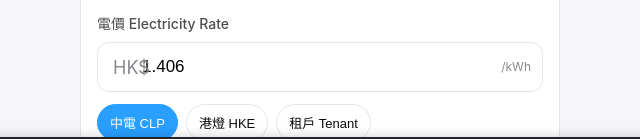
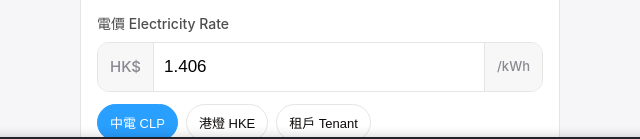
Before and after one commit to ralhkt/Hongkong-Appliance-Billing-Calculatorv2, a website: page index.html in a window 1280 px wide. Shown: the part 663-802 px from the top of the page, 320-960 px from the left. Drawn offline with Linux system fonts and the light colour scheme; no server answers.

Commit message:
Fix electricity rate field text overlapping HK$ prefix
Replace absolute-positioned prefix/suffix with a flex composite input
so HK$, the numeric value, and /kWh each have dedicated space on narrow screens.

```diff
--- a/index.html
+++ b/index.html
@@ -287,6 +287,63 @@
         .input-with-prefix {
             padding-left: 2.75rem;
             padding-right: 3.25rem;
+        }
+
+        /* Composite input: prefix | field | suffix — no absolute overlap */
+        .input-composite {
+            display: flex;
+            align-items: stretch;
+            width: 100%;
+            max-width: 100%;
+            min-width: 0;
+            border: 1px solid hsl(20, 5.9%, 90%);
+            border-radius: var(--radius);
+            background: white;
+            overflow: hidden;
+            transition: border-color 0.2s, box-shadow 0.2s;
+            min-height: var(--touch-target);
+        }
+
+        .input-composite:focus-within {
+            border-color: var(--ios-blue);
+            box-shadow: 0 0 0 2px hsla(207, 100%, 58%, 0.2);
+        }
+
+        .input-composite .input {
+            flex: 1;
+            min-width: 0;
+            width: auto;
+            border: none;
+            border-radius: 0;
+            box-shadow: none;
+            padding: 0.875rem 0.625rem;
+        }
+
+        .input-composite .input:focus {
+            outline: none;
+            box-shadow: none;
+        }
+
+        .input-addon {
+            display: flex;
+            align-items: center;
+            flex-shrink: 0;
+            padding: 0 0.75rem;
+            font-size: 0.9375rem;
+            font-weight: 500;
+            color: var(--ios-gray);
+            background: hsl(0, 0%, 97%);
+            white-space: nowrap;
+            user-select: none;
+        }
+
+        .input-addon-prefix {
+            border-right: 1px solid hsl(20, 5.9%, 90%);
+        }
+
+        .input-addon-suffix {
+            border-left: 1px solid hsl(20, 5.9%, 90%);
+            font-size: 0.8125rem;
         }
 
         /* Button Styles */
@@ -1071,20 +1128,21 @@
                             <label for="costPerKWh" class="label">
                                 電價 Electricity Rate
                             </label>
-                            <div class="input-wrapper">
-                                <span class="input-prefix">HK$</span>
+                            <div class="input-composite" role="group" aria-label="Electricity rate per kWh">
+                                <span class="input-addon input-addon-prefix" aria-hidden="true">HK$</span>
                                 <input
                                     id="costPerKWh"
                                     type="number"
                                     inputmode="decimal"
-                                    class="input input-with-prefix"
+                                    class="input"
                                     placeholder="1.406"
                                     value="1.406"
                                     min="0"
                                     step="0.001"
                                     enterkeyhint="done"
+                                    aria-label="Electricity rate in HK dollars per kWh"
                                 />
-                                <span class="input-unit">/kWh</span>
+                                <span class="input-addon input-addon-suffix" aria-hidden="true">/kWh</span>
                             </div>
                             <div class="rate-presets" role="group" aria-label="Electricity rate presets">
                                 <button type="button" class="rate-chip active" data-provider="clp" id="clpRateChip">中電 CLP</button>
```
Also changed, not shown: www/index.html (+62 -4 lines).
